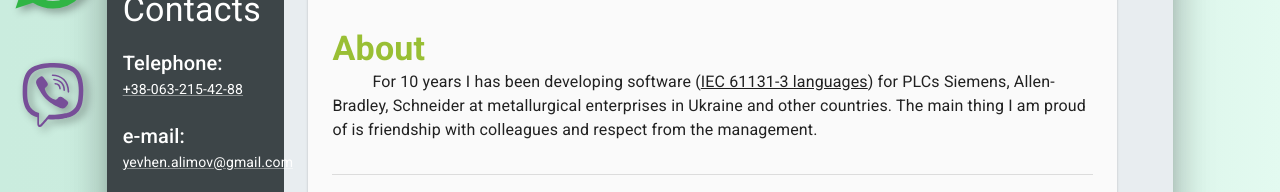
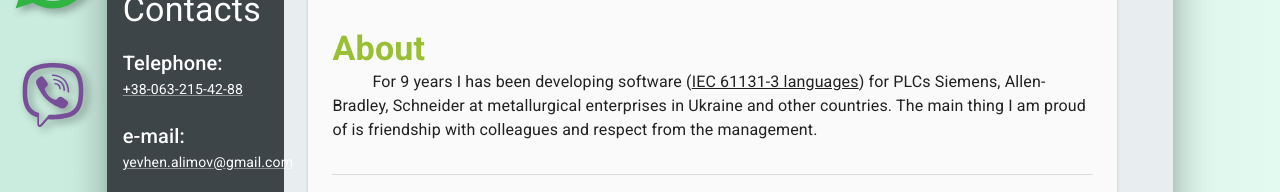
Before and after one commit to EugeneAlimov/resume, a React (Create React App) app: page / in a window 1280 px wide. Shown: the part 591-783 px from the top of the page. Built offline with nearby package versions, Linux system fonts and the light colour scheme.

Commit message:
was mistake with experiens

```diff
--- a/src/Components/WorkSkills.jsx
+++ b/src/Components/WorkSkills.jsx
@@ -22,7 +22,7 @@ const WorkSkills = () => {
         <Stack spacing={2} divider={<Divider orientation="horizontal" flexItem />}>
           <Box>
             <Typography fontWeight={400} variant="body1" paragraph={true} sx={{ textIndent: 40 }}>
-              For 10 years I has been developing software (
+              For 9 years I has been developing software (
               <Link color="inherit" href="https://en.wikipedia.org/wiki/IEC_61131-3">
                 IEC 61131-3 languages
               </Link>
```
